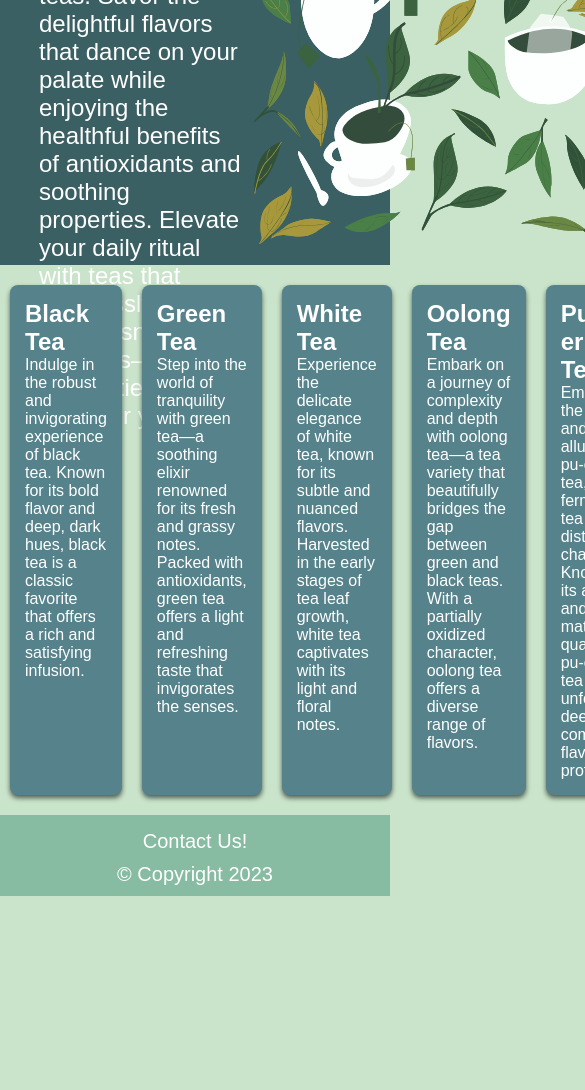
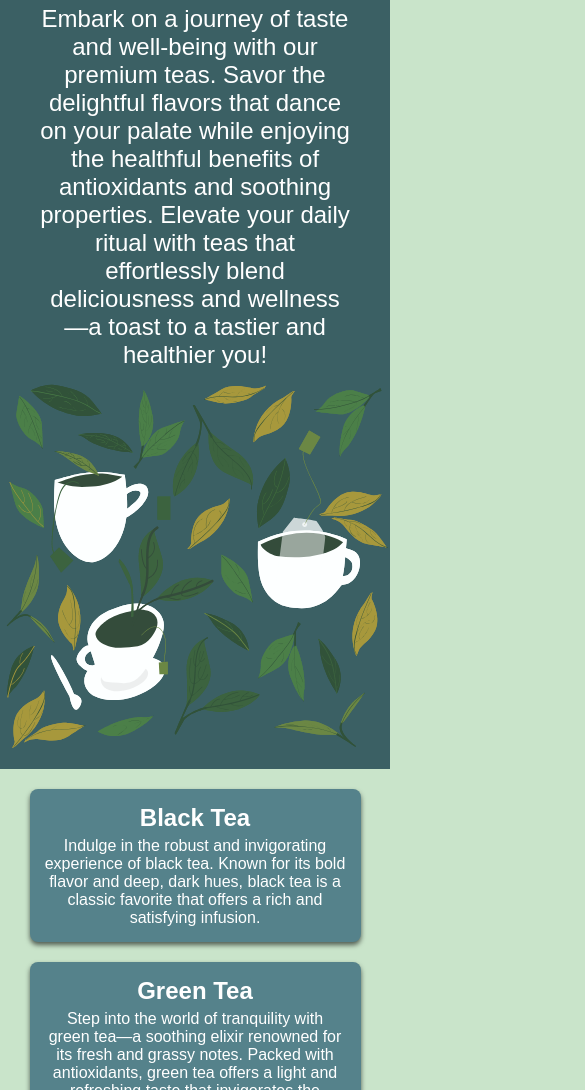
Before and after one commit to Darekor/Flexbox-Page, a plain HTML site: page index.html in a window 390 px wide. Shown: the part 210-1300 px from the top of the page, 585 px wide, since content can reach past the window. Before the commit the page ends 1106 px from the top, so only its background shows below. Drawn offline with Linux system fonts and the light colour scheme.

Commit message:
Add adaptability

```diff
--- a/CSS/style.css
+++ b/CSS/style.css
@@ -4,9 +4,6 @@
 }
 
 body{
-    min-height: 100vh;
-    display: flex;
-    flex-direction: column;
     font-family: Arial, Helvetica, sans-serif;
     background-color: #c9e4ca;
     color: white;
@@ -55,7 +52,7 @@ h1{
 }
 
 header{
-    height: 400px;
+    min-height: 400px;
     background-color: #3B6064;
     color: white;
 }
@@ -80,8 +77,8 @@ header p{
 }
 
 section .container{
-    justify-content: space-between;
-    width: 100%;
+    justify-content: space-around;
+    width: 90%;
 }
 
 .tea-card{
@@ -91,7 +88,13 @@ section .container{
     margin: 20px 10px;
     padding: 15px;
     flex: 1;
+    text-align: center;
     box-shadow: 0 3px 5px rgba(0, 0, 0, 0.6);
+}
+
+.tea-card h2{
+    font-weight: bold;
+    margin-bottom: 5px;
 }
 
 footer{
@@ -99,7 +102,6 @@ footer{
     min-height: 50px;
     font-size: 20px;
     padding: 15px 0 10px 0;
-    align-self: ;
 }
 
 footer .container{
@@ -110,3 +112,15 @@ footer .container{
 footer a{
     margin-bottom: 10px;
 }
+
+@media (max-width:800px){
+    header .container{
+        flex-direction: column;
+        padding-top: 20px;
+        text-align: center;
+    }
+
+    section .container{
+        display: block;
+    }
+}
--- a/index.html
+++ b/index.html
@@ -53,6 +53,8 @@
                 <h2>Oolong Tea</h2>
                 <p>Embark on a journey of complexity and depth with oolong tea—a tea variety that beautifully bridges the gap between green and black teas. With a partially oxidized character, oolong tea offers a diverse range of flavors.</p>
             </div>
+        </div>
+        <div class="container">
             <div class="tea-card">
                 <h2>Pu-erh Tea</h2>
                 <p>Embrace the earthy and bold allure of pu-erh tea, a fermented tea with a distinctive character. Known for its aged and matured qualities, pu-erh tea unfolds a deep, complex flavor profile</p>
```
